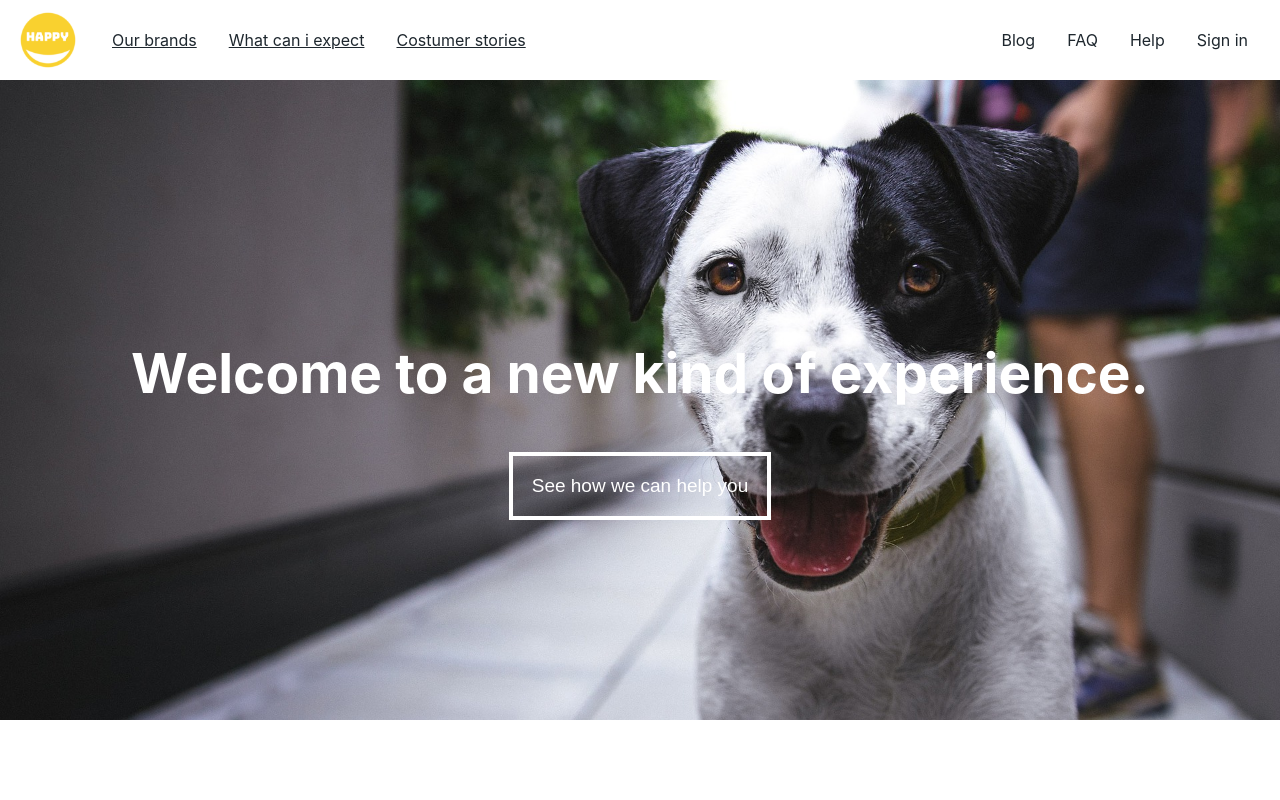
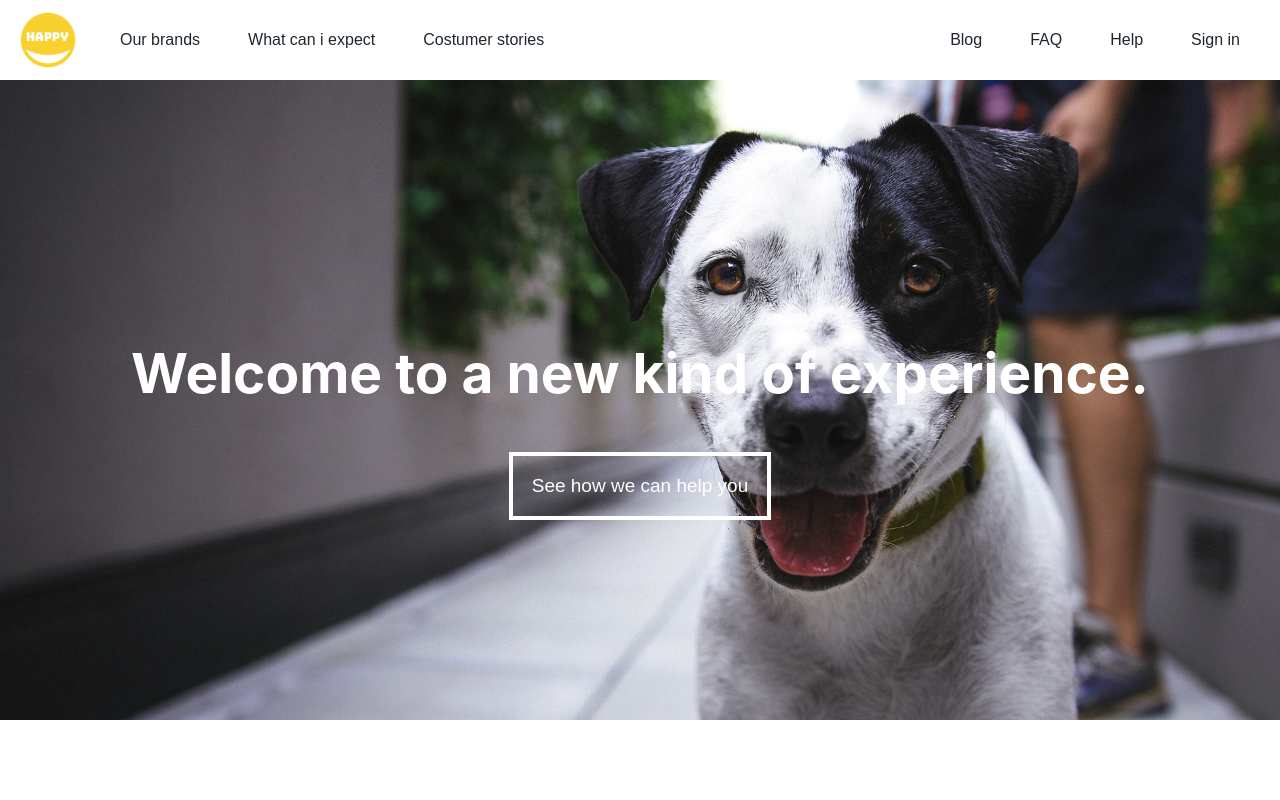
Before and after one commit to andreasaker/generic-startpage, a React (Create React App) app: page / in a window 1280 px wide. Shown: the top 800 px of the page. Built offline with nearby package versions, Linux system fonts and the light colour scheme.

Commit message:
Navbar links are now buttons

```diff
--- a/src/App.js
+++ b/src/App.js
@@ -21,6 +21,7 @@ const Wrapper = styled.div`
 const App = () => {
   return (
     <Wrapper>
+      <a id="start"></a>
       <Navbar />
       <FocusHeader />
       <Content
--- /dev/null
+++ b/src/components/linkButton.js
@@ -0,0 +1,22 @@
+import styled from "styled-components";
+import Button from "./button";
+import media from "./media";
+
+const LinkButton = styled(Button)`
+  font-size: inherit;
+  padding: 0.8em;
+  padding: 0.5em;
+  color: #1e272e;
+  border: 0;
+  font-weight: normal;
+  &:hover {
+    color: #fdae33;
+    background-color: rgba(0, 0, 0, 0);
+    border: 0;
+  }
+  ${media.desktop`
+    padding: 0.5em;
+  `}
+`;
+
+export default LinkButton;
--- a/src/components/navbar.js
+++ b/src/components/navbar.js
@@ -2,7 +2,7 @@ import React, { useState } from "react";
 import styled from "styled-components";
 import Logo from "./logo";
 import media from "./media";
-import Link from "./link";
+import LinkButton from "./linkButton";
 import { Hamburger, Cross } from "./hamburgerButton";
 
 const Nav = styled.nav`
@@ -16,10 +16,12 @@ const Nav = styled.nav`
   position: fixed;
   z-index: 3;
   box-shadow: 0px 1px 4px #a4a4a4;
+  font-size: 16px;
   ${media.desktop`
   height: 5em;
   position: relative;
   box-shadow: none;
+  font-size: 16px;
   `}
 `;
 
@@ -75,7 +77,7 @@ const Ul = styled.ul`
 const Li = styled.li`
   width: 100%;
   text-align: center;
-  margin: 0.5em 0 0.5em 0;
+  margin: 0.2em 0 0.2em 0;
   ${media.desktop`
   width: auto;
   text-align: left;
@@ -87,8 +89,9 @@ const Navbar = () => {
   const [open, setOpen] = useState(false);
 
   const handleOpenClose = (e) => {
-    e.preventDefault();
-
+    if (e) {
+      e.preventDefault();
+    }
     setOpen(!open);
   };
 
@@ -114,33 +117,47 @@ const Navbar = () => {
 
   return (
     <Nav>
-      <Logo />
+      <a href="#start">
+        <Logo />
+      </a>
       <HamburgerState />
       <Menu open={open} id="nav-menu">
         <Ul>
           <Li>
-            <Link href="#brands">Our brands</Link>
+            <a href="#brands">
+              <LinkButton onClick={() => handleOpenClose()}>
+                Our brands
+              </LinkButton>
+            </a>
           </Li>
           <Li>
-            <Link href="#expect">What can i expect</Link>
+            <a href="#expect">
+              <LinkButton onClick={() => handleOpenClose()}>
+                What can i expect
+              </LinkButton>
+            </a>
           </Li>
           <Li>
-            <Link href="#stories">Costumer stories</Link>
+            <a href="#stories">
+              <LinkButton onClick={() => handleOpenClose()}>
+                Costumer stories
+              </LinkButton>
+            </a>
           </Li>
         </Ul>
 
         <Ul End>
           <Li>
-            <Link>Blog</Link>
+            <LinkButton>Blog</LinkButton>
           </Li>
           <Li>
-            <Link>FAQ</Link>
+            <LinkButton>FAQ</LinkButton>
           </Li>
           <Li>
-            <Link>Help</Link>
+            <LinkButton>Help</LinkButton>
           </Li>
           <Li>
-            <Link>Sign in</Link>
+            <LinkButton>Sign in</LinkButton>
           </Li>
         </Ul>
       </Menu>
```
